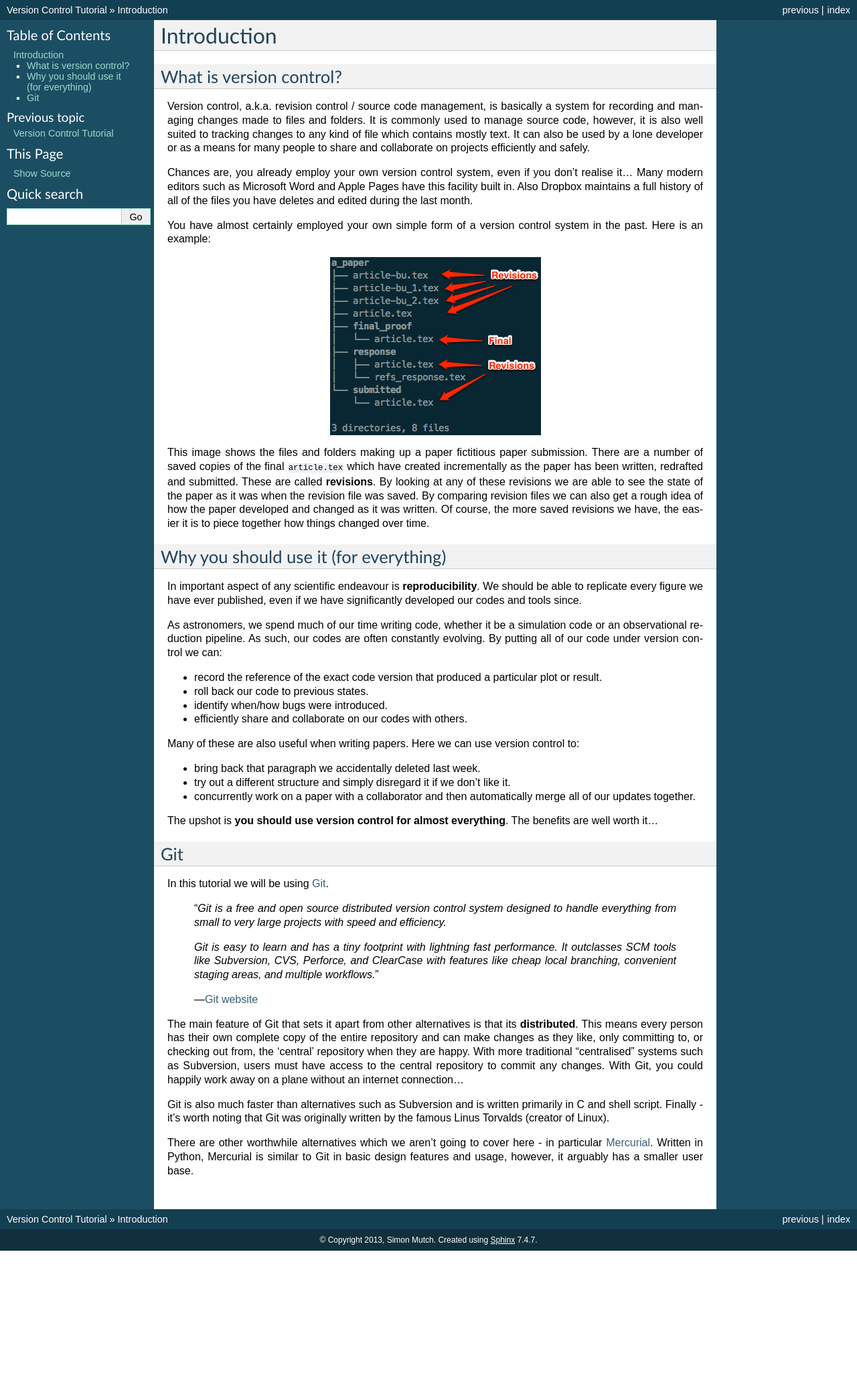
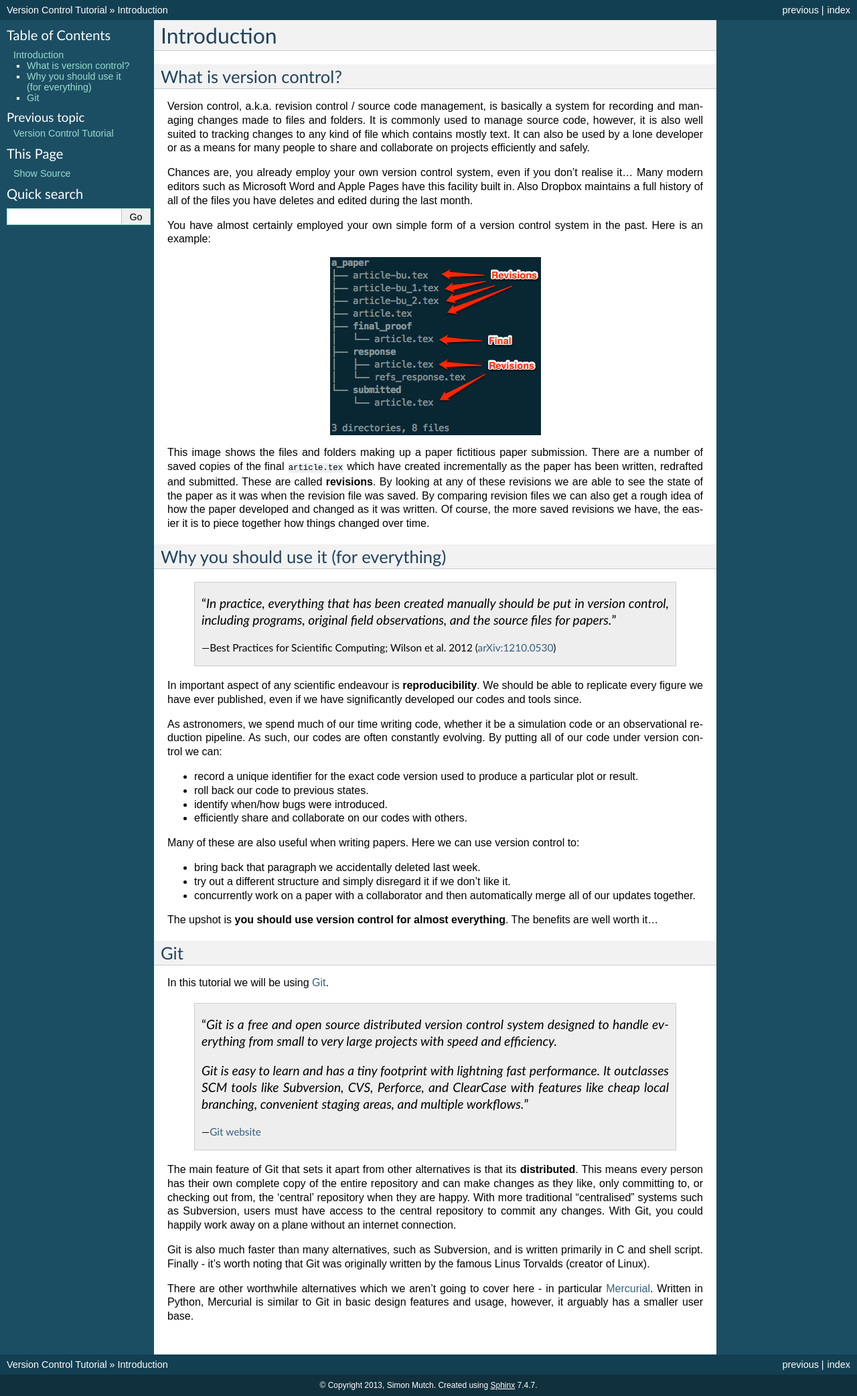
Before and after one commit to AstroinformaticsAU/VersionControlTutorial, a Sphinx documentation site: the page built from source/pages/0-intro.rst, in a window 1280 px wide. Shown: the whole page at 67% size. Built offline with Sphinx 7.4.7, drawn with Linux system fonts in a browser that asks for light colours; before the commit the page ends 1868 px from its top, so only the background shows below that.

Commit message:
Update css for blockquotes and attributions.

```diff
--- /dev/null
+++ b/source/_static/custom.css
@@ -0,0 +1,15 @@
+blockquote {
+    background-color: #eee;
+    border: 1px solid #ccc;
+    font-size: 120%;
+}
+
+blockquote p {
+    margin-left: 10px;
+    margin-right: 10px;
+    font-family: 'Trebuchet MS', sans-serif;
+}
+
+p.attribution {
+    font-size: 80%;
+}
--- /dev/null
+++ b/source/_templates/page.html
@@ -0,0 +1,3 @@
+{% extends "!page.html" %}
+
+{% set css_files = css_files + ["_static/custom.css"] %}
--- a/source/pages/0-intro.rst
+++ b/source/pages/0-intro.rst
@@ -36,6 +36,13 @@ over time.
 Why you should use it (for everything)
 --------------------------------------
 
+    "*In practice, everything that has been created manually should be put in
+    version control, including programs, original field observations, and the
+    source files for papers.*"
+
+    -- Best Practices for Scientific Computing; Wilson et al. 2012
+    (`arXiv:1210.0530 <http://arxiv.org/abs/1210.0530>`_)
+
 In important aspect of any scientific endeavour is **reproducibility**.  We
 should be able to replicate every figure we have ever published, even if we have
 significantly developed our codes and tools since.
@@ -45,7 +52,7 @@ simulation code or an observational reduction pipeline.  As such, our codes are
 often constantly evolving.  By putting all of our code under version control we
 can:
 
-- record the reference of the exact code version that produced a particular plot or result.
+- record a unique identifier for the exact code version used to produce a particular plot or result.
 - roll back our code to previous states.
 - identify when/how bugs were introduced.
 - efficiently share and collaborate on our codes with others.
@@ -83,11 +90,11 @@ entire repository and can make changes as they like, only committing to, or
 checking out from, the 'central' repository when they are happy.  With more
 traditional "centralised" systems such as Subversion, users must have access to
 the central repository to commit any changes.  With Git, you could happily work
-away on a plane without an internet connection...
+away on a plane without an internet connection.
 
-Git is also much faster than alternatives such as Subversion and is written
-primarily in C and shell script.  Finally - it's worth noting that Git was
-originally written by the famous Linus Torvalds (creator of Linux).
+Git is also much faster than many alternatives, such as Subversion, and is
+written primarily in C and shell script.  Finally - it's worth noting that Git
+was originally written by the famous Linus Torvalds (creator of Linux).
 
 There are other worthwhile alternatives which we aren't going to cover here - in
 particular `Mercurial <http://mercurial.selenic.com/>`_.  Written in Python,
```
